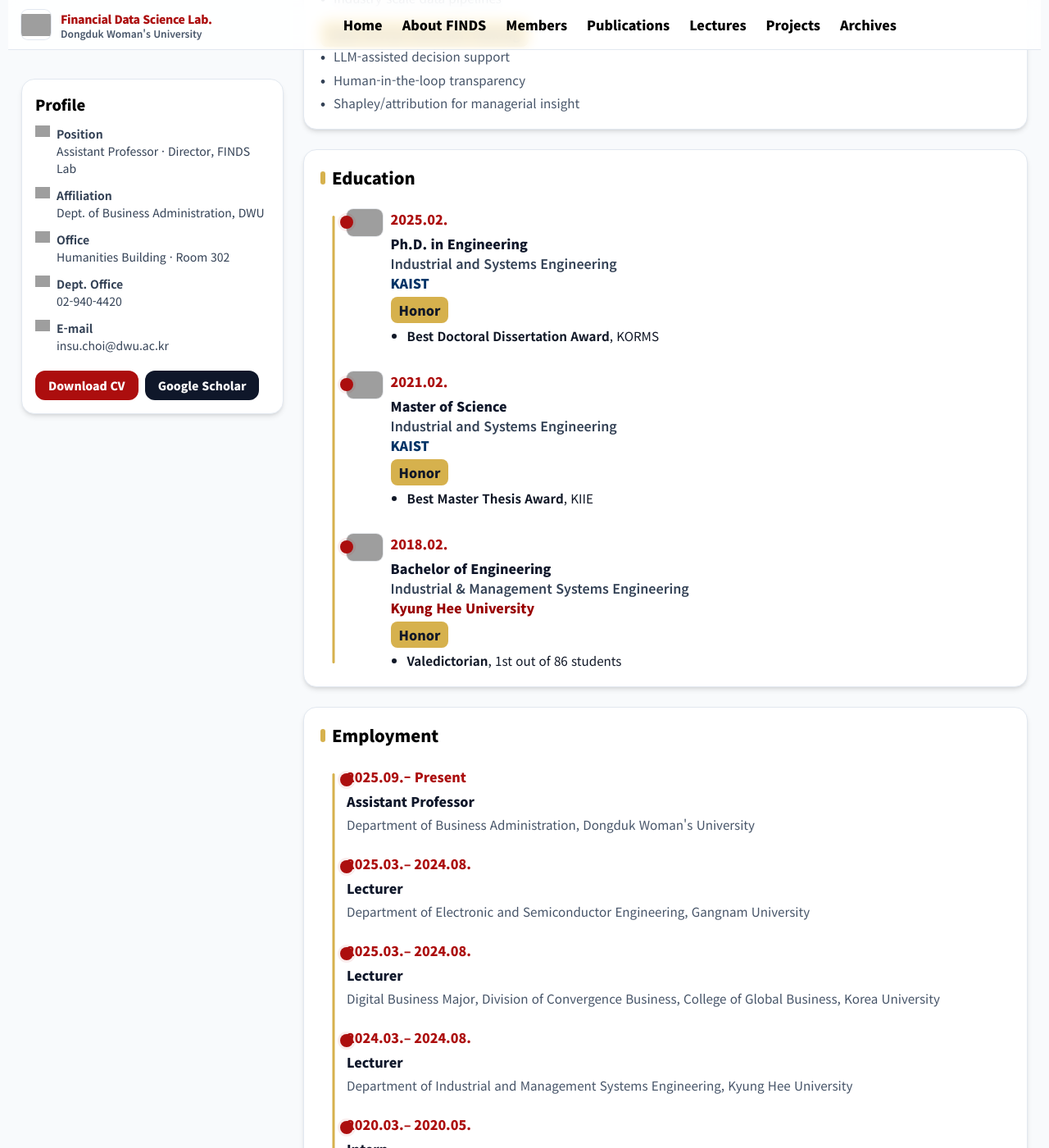
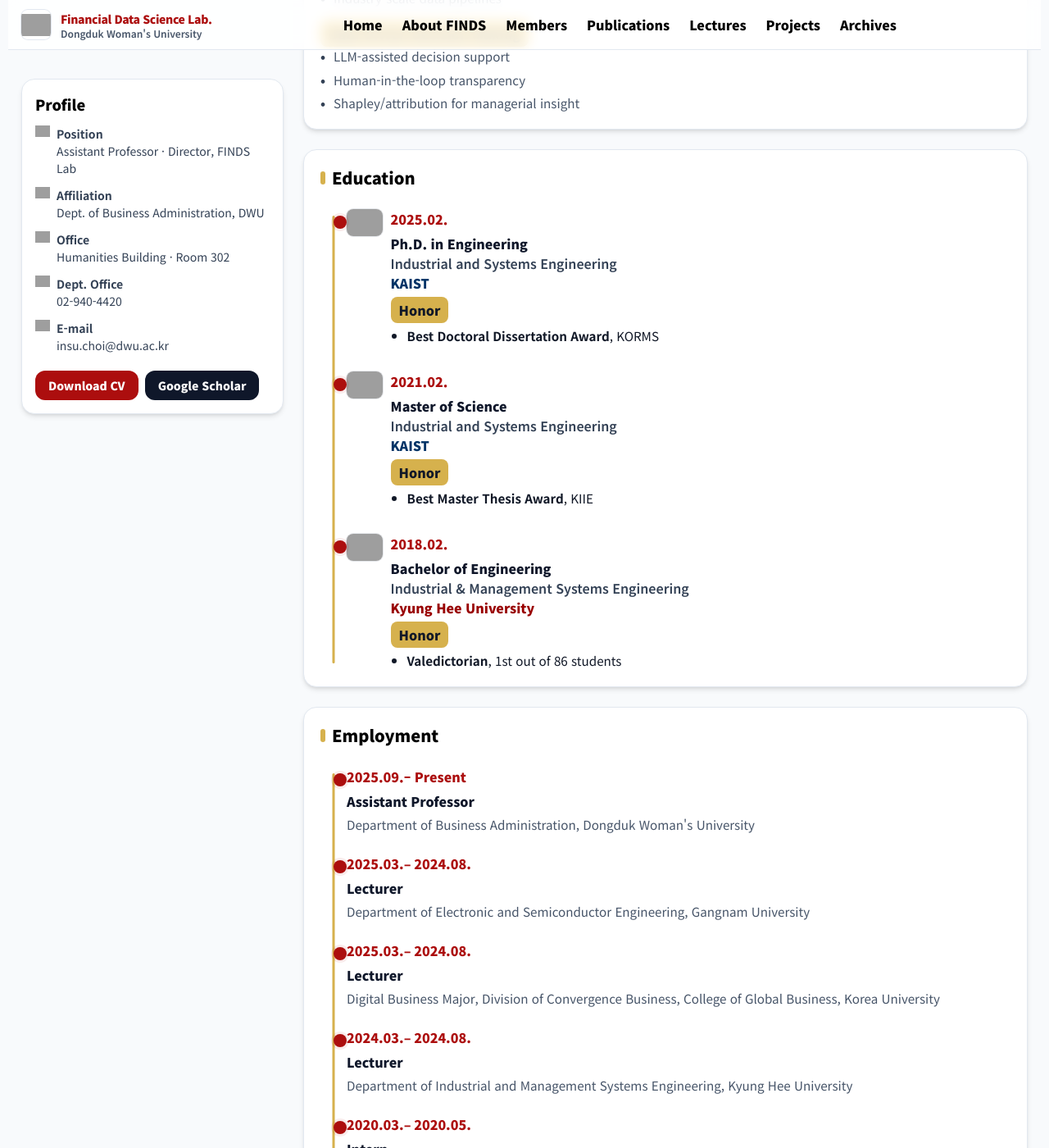
Before and after one commit to FinDS-Lab/site, a Jekyll site: the page built from members-director.html, in a window 1280 px wide and 1400 px high, scrolled down 1673 px. Shown: the whole window at 82% size. Built offline with Jekyll 4.4.1, drawn with Linux system fonts in a browser that asks for light colours; nearby versions of some CDN libraries; grey boxes are pictures that could not be loaded.

Commit message:
Update members-director.html

```diff
--- a/members-director.html
+++ b/members-director.html
@@ -11,7 +11,7 @@ permalink: /members-director.html
     --gold:#d6b14d;
     --year-size:16px;      /* 날짜 폰트 & bullet 지름 */
     --axis-x:1rem;     /* 골드 라인(center) x 위치 (더 오른쪽=값↑, 더 왼쪽=값↓) */
-    --dot-offset:-1rem;/* bullet center = axis + offset (음수면 축보다 왼쪽) */
+    --dot-offset:-1.5rem;/* bullet center = axis + offset (음수면 축보다 왼쪽) */
   }
 
   /* ===== 타임라인: bullet은 왼쪽, 황금색 선은 그보다 오른쪽(뒤) — 겹치도록 ===== */
```
